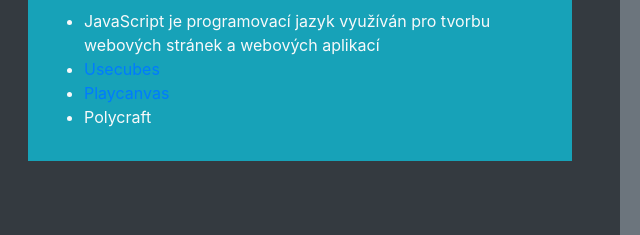
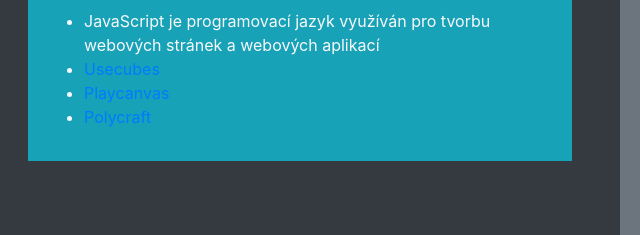
Before and after one commit to FabianPavel/TestJS, a plain HTML site: page index.html in a window 1280 px wide. Shown: the part 565-800 px from the top of the page, 20-660 px from the left. Drawn offline with nearby package versions, Linux system fonts and the light colour scheme.

Commit message:
Update index.html

```diff
--- a/index.html
+++ b/index.html
@@ -38,7 +38,7 @@
               <li>JavaScript je programovací jazyk využíván pro tvorbu webových stránek a webových aplikací</li>
               <li> <a href="https://usecubes.com">Usecubes</a> </li>
               <li><a href="https://playcanvas.com/">Playcanvas</a></li>
-              <li><a href="http://polycraftgame.com/"></a>Polycraft</li>
+              <li><a href="http://polycraftgame.com/">Polycraft</a></li>
             </ul>
           </div>
         </div>
```
